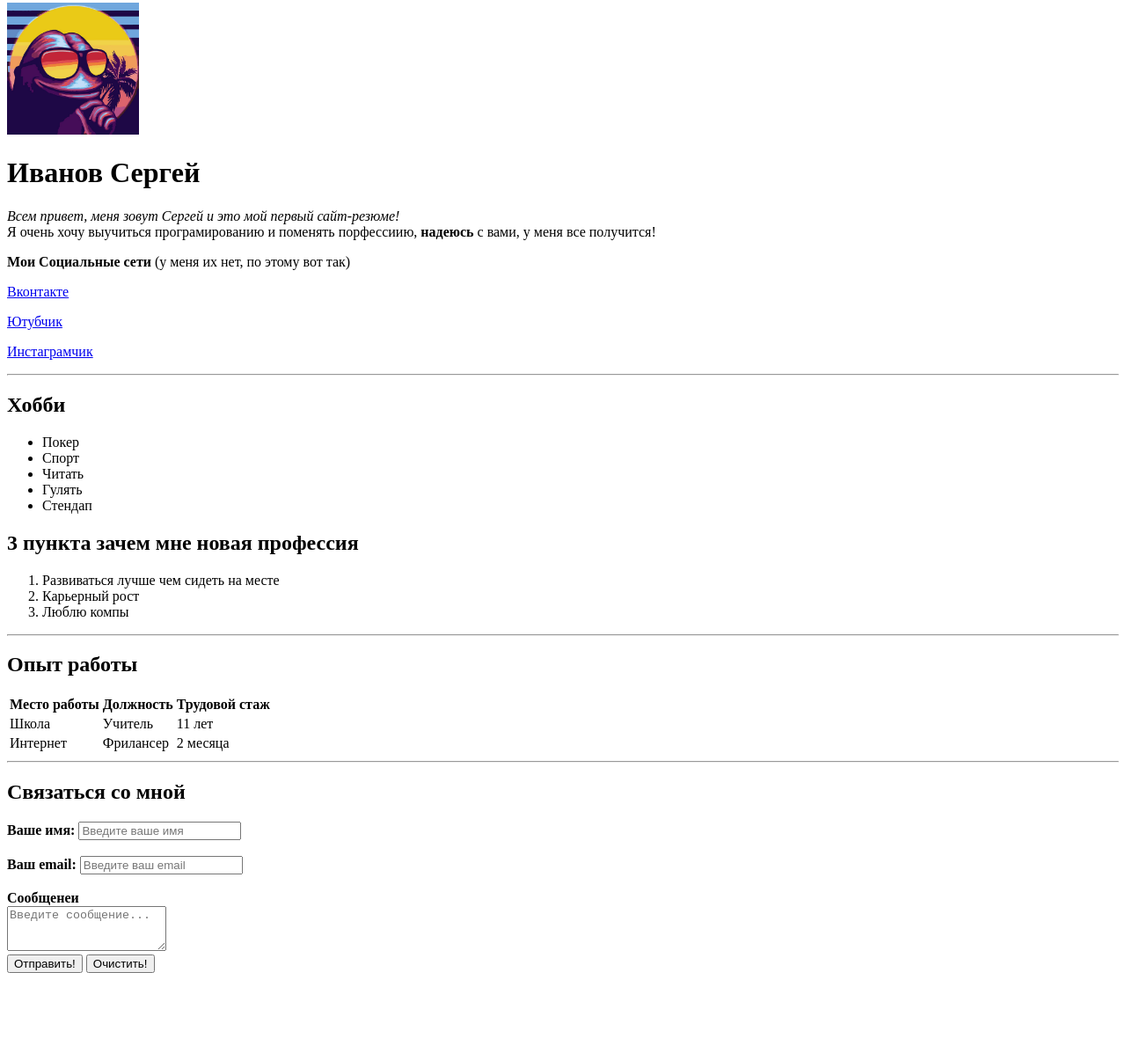
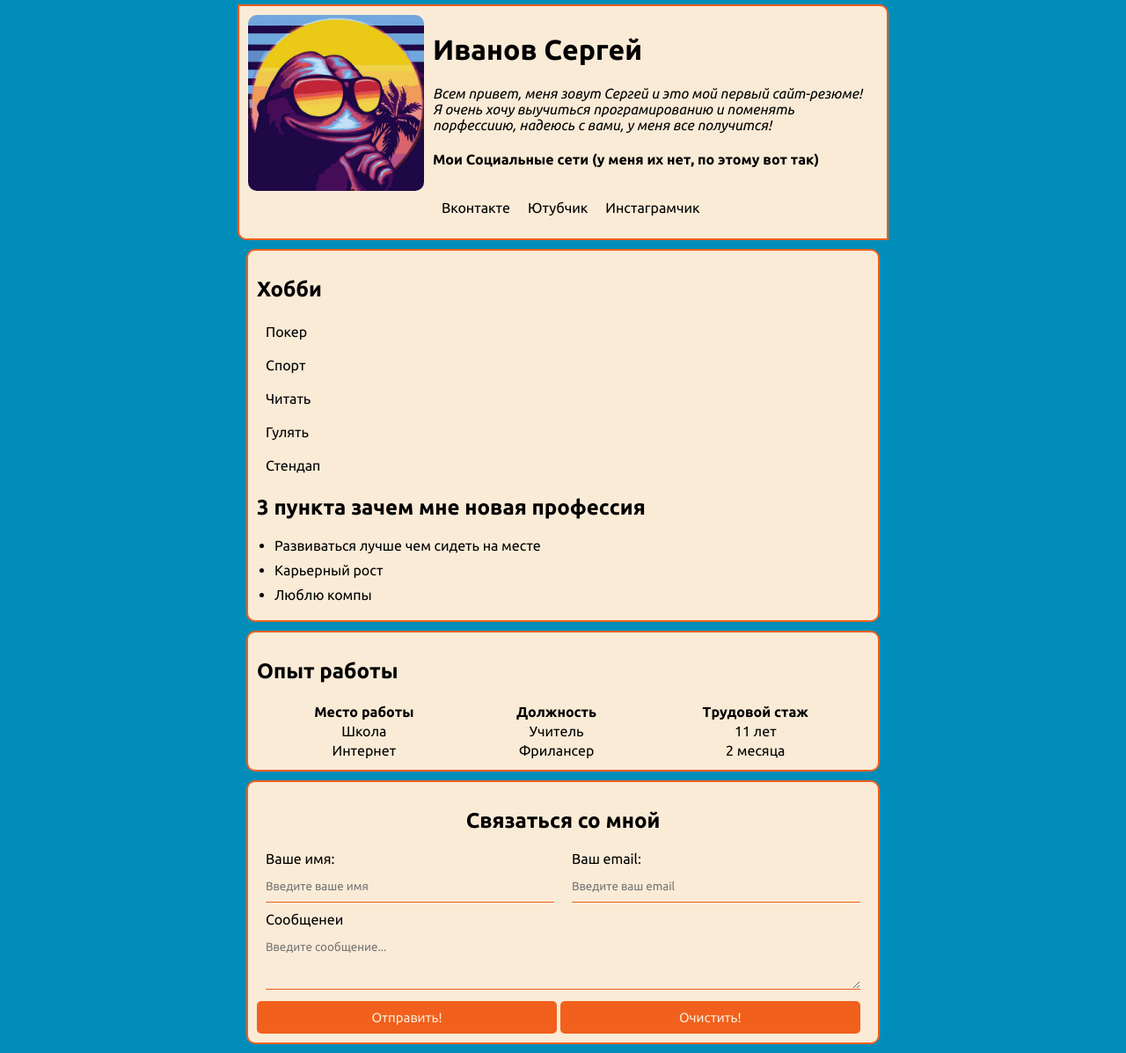
Before and after one commit to gitauktebe/resume, a plain HTML site: page index.html in a window 1280 px wide. Shown: the part 5-1202 px from the top of the page at 88% size. Before the commit the page ends 1119 px from the top, so only its background shows below. Drawn offline with Linux system fonts and the light colour scheme.

Commit message:
add styles

```diff
--- /dev/null
+++ b/css/style.css
@@ -0,0 +1,234 @@
+@import url('https://fonts.googleapis.com/css2?family=Ubuntu:ital,wght@0,400;0,700;1,300;1,400&display=swap');
+
+body {
+    font-size: 16px;
+    font-family: "Ubuntu", sans-serif;
+    background-color: rgb(0 141 185);
+    color: #000;
+
+}
+
+.container {
+    max-width: 740px;
+    margin: auto;
+}
+ .firstp {
+    font-style: italic;
+
+ }
+
+ .secondp {
+
+ }
+
+ span {
+
+ }
+
+ .top {
+    padding: 10px;
+    border: 2px solid #f1601c;
+    background-color: antiquewhite;
+    border-top-right-radius: 10px;
+    border-bottom-left-radius: 10px;
+    margin-top: 10px;
+    display: flex;
+
+
+
+}
+
+@media (max-width: 640px) {
+    .top {
+        flex-direction: column;
+        align-items: center;
+        text-align: center;
+
+
+    }
+    .top__link-row {
+       flex-direction: column;
+    }
+}
+.top__img {
+
+}
+
+.top__block {
+    padding-left: 10px;
+
+}
+.top__img img {
+    border-radius: 10px;
+    width: 200px;
+
+}
+.top__title {
+
+}
+.top__text {
+
+
+}
+.top__links {
+
+
+}
+
+.top__link-row {
+    display: flex;
+}
+
+.top__links a {
+    text-decoration: none;
+    color: #000;
+    padding: 0px 10px;
+}
+
+.hobby {
+    border: 2px solid #f1601c;
+    background-color: antiquewhite;
+    border-radius: 10px;
+    padding: 10px;
+    margin: 10px;
+
+}
+.hobby ol {
+    list-style: disc;
+    padding-left: 20px;
+
+}
+.hobby ul li {
+    max-width: 90px;
+    padding: 5px 10px;
+}
+
+.hobby ul li:nth-child(even):hover {
+    font-size: 20px;
+    color: #fff;
+    background: rgb(0 141 185);
+    transition-duration: 0.3s;
+    border-radius: 5px;
+
+
+}
+.hobby ul li:nth-child(odd):hover {
+    font-size: 20px;
+    color: #fff;
+    background: #f1601c;
+    transition-duration: 0.3s;
+    border-radius: 5px;
+
+
+}
+
+.job {
+    border: 2px solid #f1601c;
+    background-color: antiquewhite;
+    border-radius: 10px;
+    padding: 10px;
+    margin: 10px;
+}
+.contact {
+    border: 2px solid #f1601c;
+    background-color: antiquewhite;
+    border-radius: 10px;
+    padding: 10px;
+    margin: 10px;
+}
+.contact h2 {
+    text-align: center;
+}
+.contact label {
+    display: block;
+}
+
+.contact input, .contact textarea {
+    width: 100%;
+    box-sizing: border-box;
+    border: none;
+    background: transparent;
+    border-bottom: 1px solid #f1601c;
+    padding: 15px 0px 10px;
+    outline: none;
+    font-family: inherit;
+}
+
+.link {
+
+}
+
+.link:active {
+    color: rgb(0 141 185);
+}
+
+.link:visited {
+    color: rgb(0 141 185);
+}
+
+.link:hover {
+    color: #f1601c;
+}
+
+.btn {
+    background: #f1601c;
+    border: none;
+    border-radius: 5px;
+    padding: 4px 8px;
+    font-size: 15px;
+    font-weight: 400;
+    color: antiquewhite;
+    font-family: inherit;
+    cursor: pointer;
+
+
+}
+.btn:hover {
+    background-color: rgb(0 141 185);
+    color: #fff;
+}
+
+.hobby__list {
+    margin: 0;
+    padding: 0;
+    list-style: none;
+
+
+}
+.hobby__list li {
+    margin-bottom: 10px;
+
+}
+
+
+.job__table {
+    width: 100%;
+    text-align: center;
+}
+
+
+.job__table tbody tr:hover {
+    background-color: #f1601c;
+    color: #fff;
+}
+
+
+.form {
+}
+.form__row {
+    display: flex;
+
+
+}
+.form__item {
+    flex: 1 1 50%;
+    margin: 0px 10px;
+}
+.form__message {
+    padding: 10px;
+}
+.btn {
+    display: inline-block;
+    width: 49%;
+    padding: 10px 0px;
+}
--- a/index.html
+++ b/index.html
@@ -1,24 +1,44 @@
 <!DOCTYPE html>
-<html lang="en">
+<html lang="ru">
 <head>
     <meta charset="UTF-8">
     <meta http-equiv="X-UA-Compatible" content="IE=edge">
     <meta name="viewport" content="width=device-width, initial-scale=1.0">
     <meta name="keywords" content="resume, intern, web developer">
     <meta name="description" content="Мое первою резюме">
+    <link rel="stylesheet" href="/css/style.css">
     <title>Resume</title>
 </head>
 <body>
-    <img src="img/avatar.jpg" alt="Фото скоро загрузится" width="150px">
+    <div class="container">
+        <div class="top">
+
+            <div class="top__img">
+                <a><img src="img/avatar.jpg" alt="Фото скоро загрузится"></a>
+            </div>
+            <div class="top__block">
+                <div class="top__title">
                     <h1>Иванов Сергей</h1>
-    <p><em>Всем привет, меня зовут Сергей и это мой первый сайт-резюме!</em><br>Я очень хочу выучиться програмированию и поменять порфессиию, <strong>надеюсь</strong> с вами, у меня все получится!</p>
-    <p><strong>Мои Социальные сети</strong> (у меня их нет, по этому вот так)</p>
-    <p><a href="https://vk.com" target="_blank">Вконтакте</a></p>
-    <p><a href="https://youtube.com" target="_blank">Ютубчик</a></p>
-    <p><a href="https://instagram.com" target="_blank">Инстаграмчик</a></p>
-    <hr>
+                </div>
+
+                <div class="top__text">
+                    <p class="firstp"><span>Всем привет, меня зовут Сергей и это мой первый сайт-резюме!</span><br>Я очень хочу выучиться програмированию и поменять порфессиию, <span>надеюсь</span> с вами, у меня все получится!</p>
+                </div>
+
+                <div class="top__links">
+                    <h4 class="secondp"><span>Мои Социальные сети</span> (у меня их нет, по этому вот так)</h3>
+                    <div class="top__link-row">
+                        <p><a href="https://vk.com" target="_blank" class="link">Вконтакте</a></p>
+                        <p><a href="https://youtube.com" target="_blank" class="link">Ютубчик</a></p>
+                        <p><a href="https://instagram.com" target="_blank" class="link">Инстаграмчик</a></p>
+                    </div>
+                </div>
+            </div>
+        </div>
+        <div class="cards">
+            <div class="hobby">
                     <h2>Хобби</h2>
-    <ul>
+                    <ul class="hobby__list">
                         <li>Покер</li>
                         <li>Спорт</li>
                         <li>Читать</li>
@@ -26,14 +46,16 @@
                         <li>Стендап</li>
                     </ul>
                     <h2>3 пункта зачем мне новая профессия</h2>
-    <ol>
+                    <ol class="hobby__list">
                         <li>Развиваться лучше чем сидеть на месте</li>
                         <li>Карьерный рост</li>
                         <li>Люблю компы</li>
                     </ol>
-    <hr>
+            </div>
+
+            <div class="job">
                 <h2>Опыт работы</h2>
-    <table>
+                <table class="job__table">
                     <thead>
                         <tr>
                             <th>Место работы</th>
@@ -54,26 +76,30 @@
                         </tr>
                     </tbody>
                 </table>
-    <hr>
+            </div>
+
+            <div class="contact">
                 <h2>Связаться со мной</h2>
-    <form action="#">
-        <div>
-            <label for="name"><strong>Ваше имя:</strong></label>
+                <form action="#" class="form">
+                    <div class="form__row">
+                        <div class="form__item">
+                            <label for="name">Ваше имя:</label>
                             <input type="text" id="name" placeholder="Введите ваше имя">
                         </div>
-        <br>
-        <div>
-            <label for="email"><strong>Ваш email:</strong></label>
+                        <div class="form__item">
+                            <label for="email">Ваш email:</label>
                             <input type="email" id="email" placeholder="Введите ваш email">
                         </div>
-        <br>
-        <div>
-            <label for="message"><strong>Сообщенеи</strong></label>
-            <br>
-            <textarea name="message" id="message" cols="20" rows="3" placeholder="Введите сообщение..." ></textarea>
                     </div>
-        <button type="submit">Отправить!</button>
-        <button type="reset">Очистить!</button>
+                    <div class="form__message">
+                        <label for="message">Сообщенеи</label>
+                        <textarea name="message" id="message" cols="21" rows="3" placeholder="Введите сообщение..." ></textarea>
+                    </div>
+                    <button type="submit" class="btn">Отправить!</button>
+                    <button type="reset" class="btn">Очистить!</button>
                 </form>
+            </div>
+        </div>
+    </div>
 </body>
 </html>
```
Lines whose indentation alone changed are shown as unchanged.
